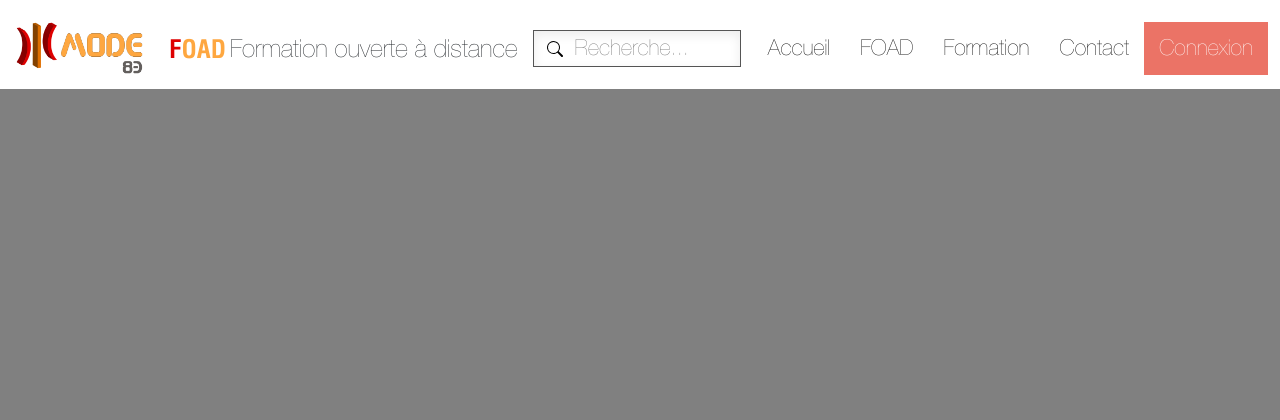
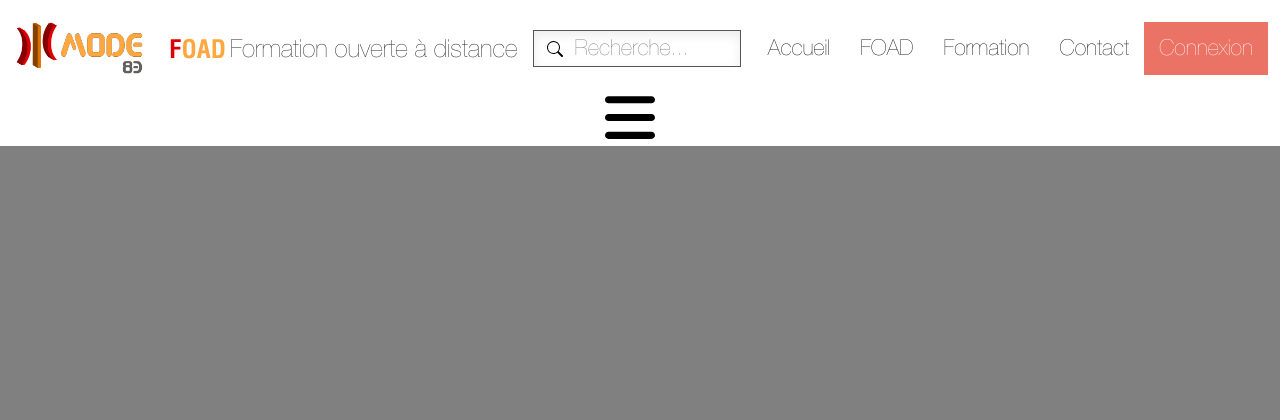
Before and after one commit to NIcolas-Martinez-13/Projet-FAOD-Mode83, a PHP site: page / in a window 1280 px wide. Shown: the top 420 px of the page. Run offline with PHP 8.4, Linux system fonts and the light colour scheme; some libraries are stand-ins or nearby versions.

Commit message:
en cours

```diff
--- a/src/css/main.scss
+++ b/src/css/main.scss
@@ -81,8 +81,6 @@
     // height: fit-content;
 }
 
-
-
 .foad {
     font-weight: bolder;
     color: #FEA740;
@@ -97,18 +95,11 @@
     background-color: $button;
 }
 
-.navbar-light, .navbar-toggler {
-    border: transparent;
-    color: transparent;
-}
-.navbar-toggler-icon {
-    // display: inline-block;
-    // width: 1.5rem;
-    // height: 1.5rem;
-    // vertical-align: middle;
-    // background-repeat: no-repeat;
-    // background-position: center;
-    // background-size: 100%;
+.burger {
+    width: 50px;
+    height: fit-content;
+    align-self: center;
+    margin-right: 20px;
 }
 
 @media screen and (max-width: 1174px) {
--- a/src/index.html
+++ b/src/index.html
@@ -23,8 +23,9 @@
                 <a class="nav-button" href="/">FOAD</a>
                 <a class="nav-button" href="/">Accueil</a>
             </nav>
-
-
+            <button class="navbar-toggler" type="button" data-bs-toggle="collapse" data-bas-target="#navbarNav">
+                <img class="burger" src="images/burger-menu.svg"></img>
+            </button>
         </div>
     </header>
     <div style="background-color: grey; height: 1000px;">e</div>
```
Also changed, not shown: src/css/main.css.
